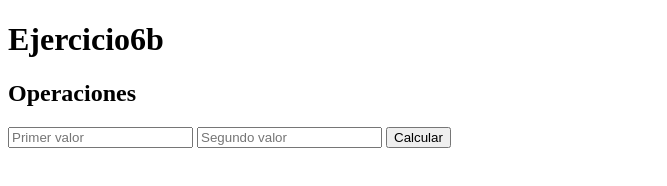
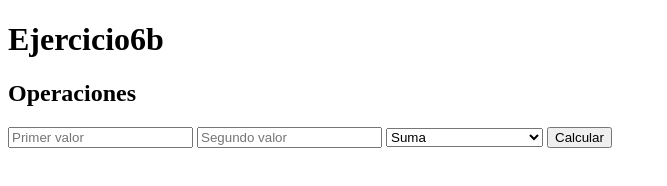
Before and after one commit to Paola0601/ProgramacionWeb2-Laboratorio, a plain HTML site: page Laboratorio3/Ejercicio6/ejercicio6b.html in a window 1280 px wide. Shown: the whole page, without its empty margins (0-667 px from the left). Drawn offline with Linux system fonts and the light colour scheme.

Commit message:
agregamos las operacones basicas en un selec para mejora su elecion

```diff
--- a/Laboratorio3/Ejercicio6/ejercicio6b.html
+++ b/Laboratorio3/Ejercicio6/ejercicio6b.html
@@ -10,7 +10,20 @@
     <h2>Operaciones</h2>
     <input type="number" id="numero1" placeholder="Primer valor">
     <input type="number" id="numero2" placeholder="Segundo valor">
-
+    <select id="operation">
+        <option value="suma">Suma</option>
+        <option value="resta">Resta</option>
+        <option value="multiplicacion">Multiplicación</option>
+        <option value="division">División</option>
+        <option value="potencia">Potencia</option>
+        <option value="and">AND lógico (&&)</option>
+        <option value="or">OR lógico (||)</option>
+        <option value="bitwise_and">AND a nivel de bits (&)</option>
+        <option value="bitwise_or">OR a nivel de bits (|)</option>
+        <option value="bitwise_xor">XOR a nivel de bits (^)</option>
+        <option value="left_shift">Shift izquierda (<<)</option>
+        <option value="right_shift">Shift derecha (>>)</option>
+    </select>
 
     <button type ="button" id="boton">Calcular</button>
 </body>
```
